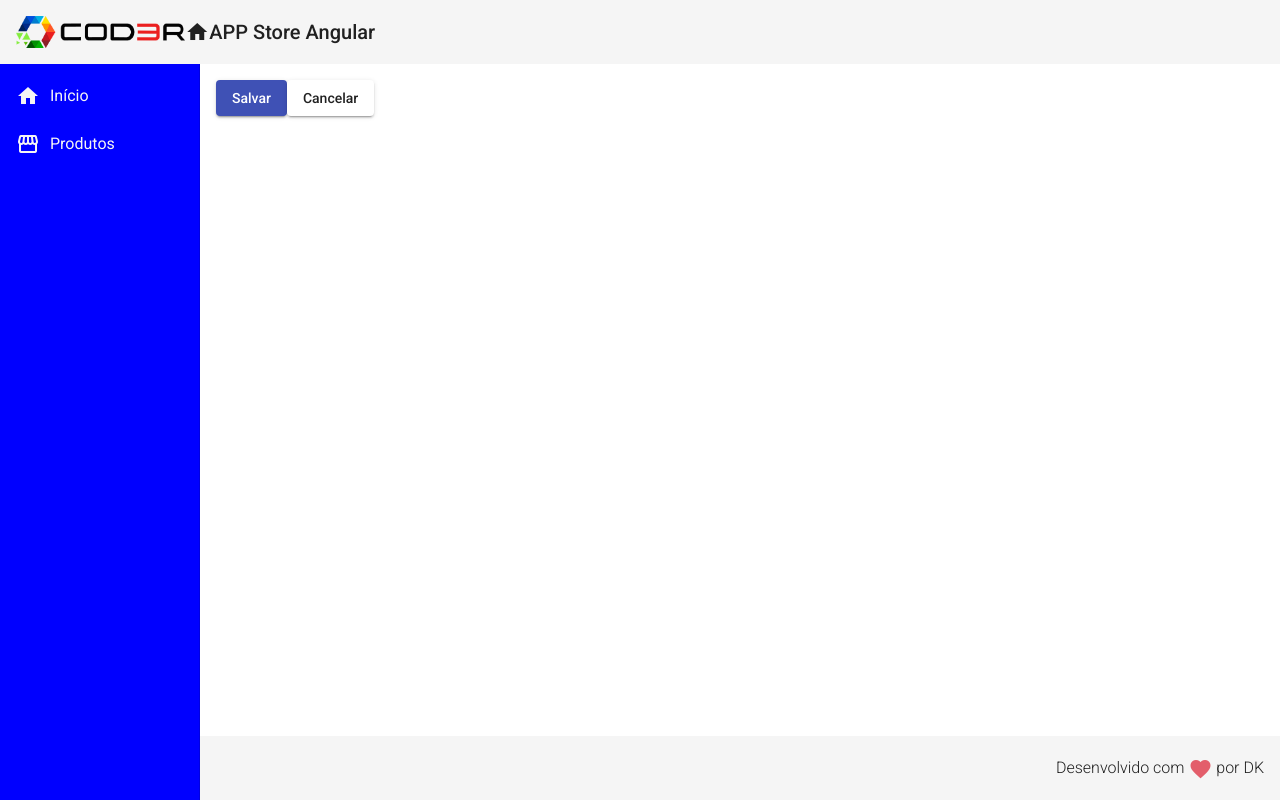
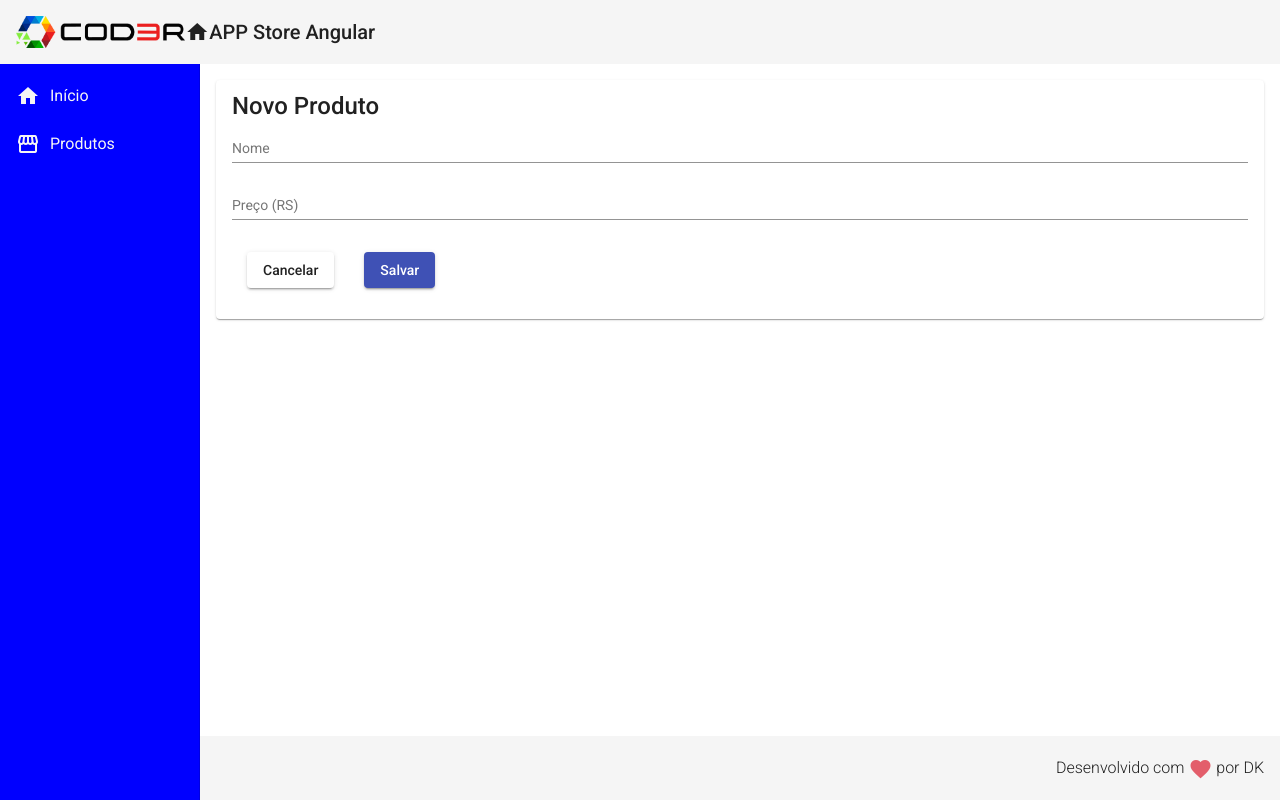
Before and after one commit to softwarefoundation/app-store-angular, an Angular app in the folder app-store-angular-web/: page /products/create in a window 1280 px wide. Built offline with nearby package versions, Linux system fonts and the light colour scheme.

Commit message:
Add formulário de cadastro de produtos

```diff
--- a/app-store-angular-web/src/app/components/product/product-create/product-create.component.css
+++ b/app-store-angular-web/src/app/components/product/product-create/product-create.component.css
@@ -0,0 +1,8 @@
+form{
+    display: flex;
+    flex-direction: column;
+}
+
+button{
+    margin: 15px;
+}
--- a/app-store-angular-web/src/app/components/product/product-create/product-create.component.html
+++ b/app-store-angular-web/src/app/components/product/product-create/product-create.component.html
@@ -1,2 +1,16 @@
-<button mat-raised-button (click)="createProduct()" color="primary" >Salvar</button>
-<button mat-raised-button (click)="cancel()" >Cancelar</button>
+<mat-card>
+    <mat-card-title>
+        Novo Produto
+    </mat-card-title>
+    <form>
+        <mat-form-field>
+            <input [(ngModel)]="product.name" name="name" matInput placeholder="Nome">
+        </mat-form-field>
+        <mat-form-field>
+            <input [(ngModel)]="product.price" name="price" matInput placeholder="Preço (RS)">
+        </mat-form-field>
+    </form>
+
+    <button mat-raised-button (click)="cancel()" >Cancelar</button>
+    <button mat-raised-button (click)="createProduct()" color="primary" >Salvar</button>
+</mat-card>
--- a/app-store-angular-web/src/app/components/product/product-create/product-create.component.ts
+++ b/app-store-angular-web/src/app/components/product/product-create/product-create.component.ts
@@ -10,19 +10,21 @@
 })
 export class ProductCreateComponent implements OnInit {
 
+  product: Product = {
+    name: '',
+    price: null
+  }
+
   constructor(private productService: ProductService,
     private router: Router) { }
 
   ngOnInit(): void {
   }
 
-  googleHomeProduct: Product = {
-    name: 'Google Home',
-    price: 220.99
-  }
+
 
   createProduct(): void{
-    this.productService.cadastrarProduto(this.googleHomeProduct).subscribe(() =>{
+    this.productService.cadastrarProduto(this.product).subscribe(() =>{
       this.productService.showMesssage('Produto salvo');
       this.router.navigate(['/products']);
     });
```
Also changed, not shown: app-store-angular-web/src/app/app.module.ts (+7 -1 lines).
